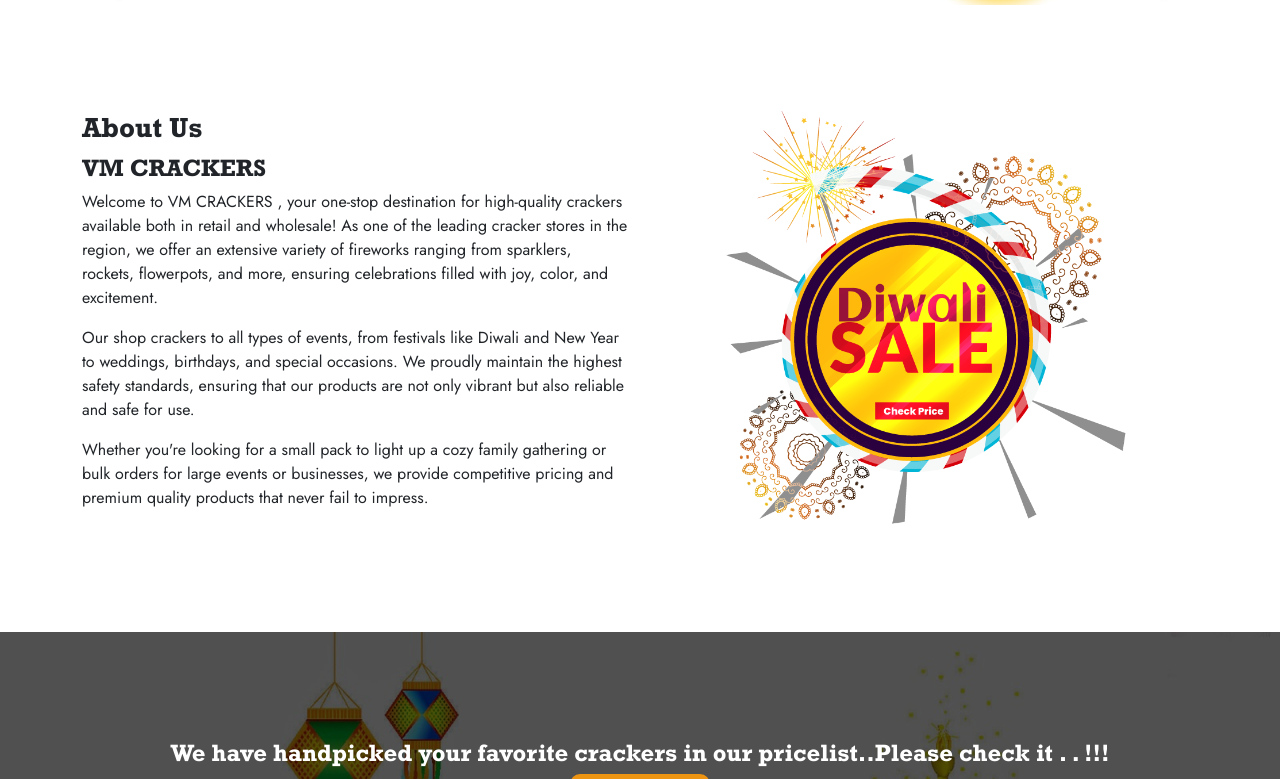
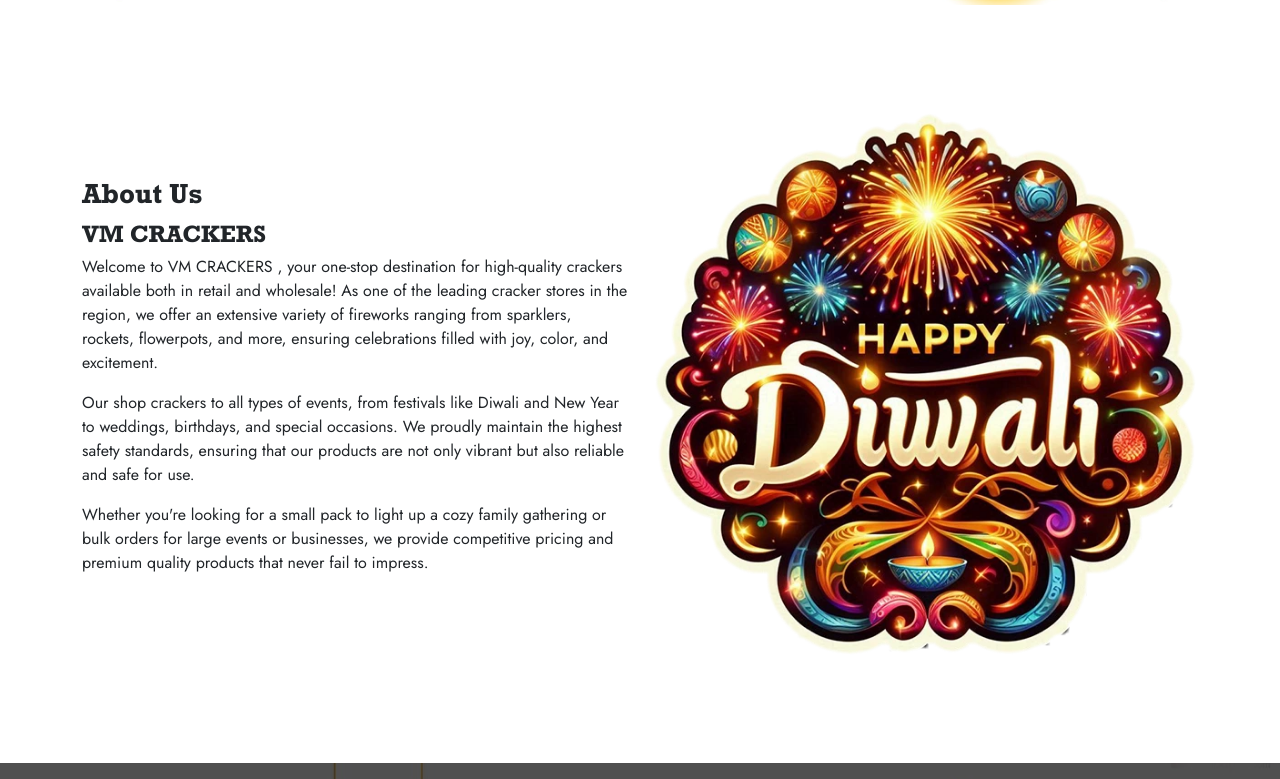
Before and after one commit to sivalingam143/vmcrackers25, a React (Create React App) app: page /about in a window 1280 px wide. Shown: the part 821-1600 px from the top of the page. Built offline with nearby package versions, Linux system fonts and the light colour scheme; what @react-pdf/renderer would draw is missing.

Commit message:
`Update image source in About.js page`

```diff
--- a/src/pages/About.js
+++ b/src/pages/About.js
@@ -65,7 +65,7 @@
               </Col>
               <Col lg="6" className="py-3 text-center">
                 <img
-                  src={require("../assets/images/about.png")}
+                  src={require("../assets/sivasakthicrackersimage/crackerscenter.webp")}
                   className="img-fluid"
                   alt="product"
                 />
```
